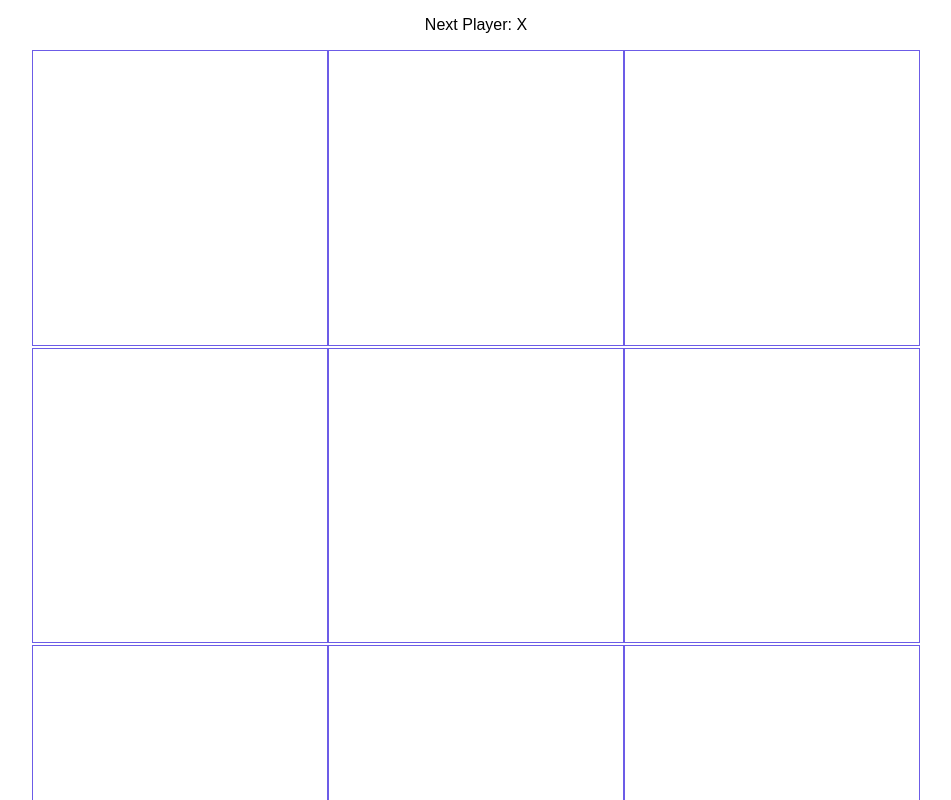
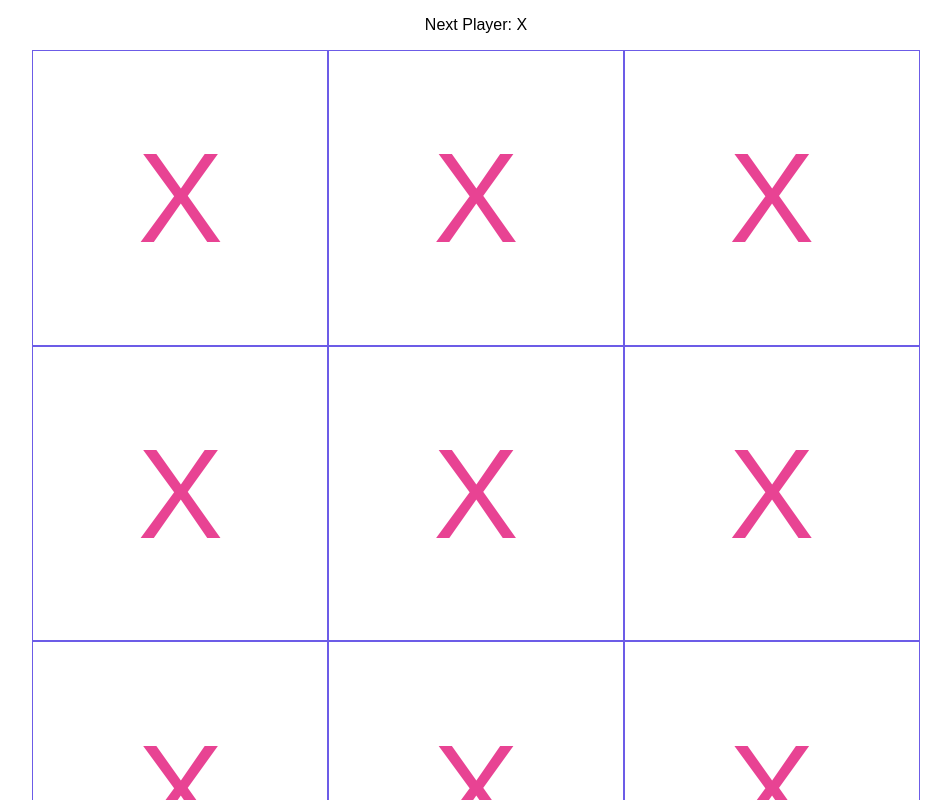
Before and after one commit to andersongarciapinheiro/15dias-de-react, a React (Create React App) app: page / in a window 1280 px wide. Shown: the top 800 px of the page, without its empty margins (164-1115 px from the left). Built offline with nearby package versions, Linux system fonts and the light colour scheme.

Commit message:
challenge third day complete

```diff
--- a/src/components/SquareCollab/index.js
+++ b/src/components/SquareCollab/index.js
@@ -1,24 +1,61 @@
-import React from "react";
+import React, { Component } from "react";
 import "./styles.css";
 
-let content = true;
+class SquareCollab extends Component {
 
-const handleClick = (e) => {
-if(content) {
-    e.target.innerHTML = "o"
-    content = false;
-  } else {
-    e.target.innerHTML = "x"
-    content = true;
+  state = {content: "X"}
+  // constructor(props) {
+  //     super(props);
+  //     this.state = {
+  //       content: ""
+  //     }
+  // }
+
+
+
+  handleClick = () => {
+    // const newState = {};
+    // if(this.state.content === "X") {
+    //   newState.content = "O";
+    // } else {
+    //   newState.content = "X";
+    // }
+    this.setState(
+      this.state.content === "X" ?
+        {content: "O"} :
+        {content: "X"}
+      );
+  };
+
+  render() {
+    return (
+        <button
+          onClick={this.handleClick}
+          className="square-collab">
+            {this.state.content}
+
+          </button>
+    )
   }
 }
+// let content = true;
 
-const SquareCollab = () => (
+// const handleClick = (e) => {
+// if(content) {
+//     e.target.innerHTML = "o"
+//     content = false;
+//   } else {
+//     e.target.innerHTML = "x"
+//     content = true;
+//   }
+// }
 
-  <button
-      onClick={handleClick}
-      className="square-collab"></button>
+// const SquareCollab = () => (
 
-);
+//   <button
+//       onClick={handleClick}
+//       className="square-collab"></button>
+
+// );
 
 export default SquareCollab;
--- a/src/components/SquareCollab/styles.css
+++ b/src/components/SquareCollab/styles.css
@@ -4,7 +4,7 @@
   border: 1px solid #6c5ce7;
   width: 33%;
   height: 33%;
-  font-size: 20px;
+  font-size: 10vw;
   color: #e84393;
   cursor: pointer;
   /* display: block; */
```
